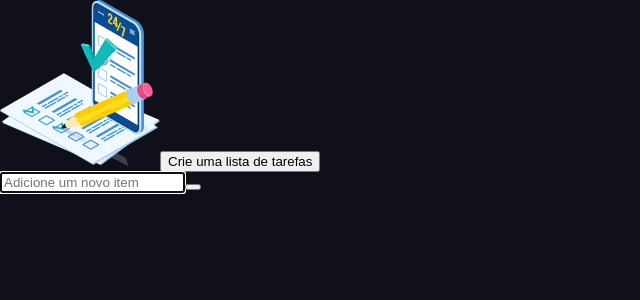
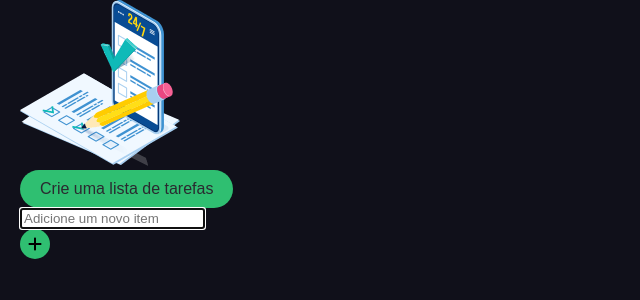
Before and after one commit to francissantiago/Angular-ListaDeTarefas, an Angular app: page / in a window 1280 px wide. Shown: the top 300 px of the page, without its empty margins (0-640 px from the left). Built offline with nearby package versions, Linux system fonts and the light colour scheme.

Commit message:
:art: [ CSS ] Container + Buttons

```diff
--- a/src/app/modules/to-do-list/pages/list/list.component.html
+++ b/src/app/modules/to-do-list/pages/list/list.component.html
@@ -7,7 +7,7 @@
         <label for="inputValue" class="input-label-text">
             <input type="text" placeholder="Adicione um novo item" id="inputValue" autofocus />
 
-            <button class="btn btn-primary" title="Adicionar um novo item"></button>
+            <button class="btn btn-primary-circle" title="Adicionar um novo item"></button>
         </label>
     </div>
 </div>
--- a/src/scss/_index.scss
+++ b/src/scss/_index.scss
@@ -1,2 +1,4 @@
 @import "base/index";
+@import "component/index";
+@import "layout/index";
 @import "theme/index";
--- /dev/null
+++ b/src/scss/component/_button.scss
@@ -0,0 +1,62 @@
+.btn {
+    display: flex;
+    justify-content: center;
+    align-items: center;
+
+    transition: 0.5s;
+
+    border: none;
+    cursor: pointer;
+
+    &.btn-primary,
+    &.btn-primary-circle {
+        color: var(--black-010);
+        background: var(--primary);
+
+        &:hover {
+            background: var(--primary-010);
+            color: var(--white);
+        }
+    }
+
+    &.btn-danger,
+    &.btn-danger-circle {
+        color: var(--white);
+        background: var(--red);
+
+        &:hover {
+            background: var(--red-010);
+        }
+    }
+
+    &.btn-primary,
+    &.btn-danger {
+        font-size: 16px;
+        border-radius: 50px;
+        padding: 10px 20px;
+    }
+
+    &.btn-primary-circle,
+    &.btn-danger-circle {
+        width: 30px;
+        height: 30px;
+        border-radius: 50px;
+
+        &::after {
+            top: 1px;
+            position: relative;
+        }
+    }
+
+    &.btn-primary-circle {
+        &::after {
+            content: url("../../../public/assets/icons/add.svg");
+        }
+    }
+
+    &.btn-danger-circle {
+        &::after {
+            content: url("../../../public/assets/icons/delete.svg");
+        }
+    }
+}
--- /dev/null
+++ b/src/scss/component/_index.scss
@@ -0,0 +1 @@
+@use "button"
--- /dev/null
+++ b/src/scss/layout/_container.scss
@@ -0,0 +1,11 @@
+.container {
+    width: 350px;
+    padding: 0 20px;
+    position: relative;
+
+    @media (max-width: 750px) {
+        .container {
+            width: 100%;
+        }
+    }
+}
--- /dev/null
+++ b/src/scss/layout/_index.scss
@@ -0,0 +1 @@
+@use "container"
--- a/src/scss/theme/_variables.scss
+++ b/src/scss/theme/_variables.scss
@@ -2,7 +2,7 @@
     --primary: #2fbf71;
     --primary-010: #21804d;
 
-    ---white: #fff;
+    --white: #fff;
 
     --grey: #9b9ba0;
 
```
